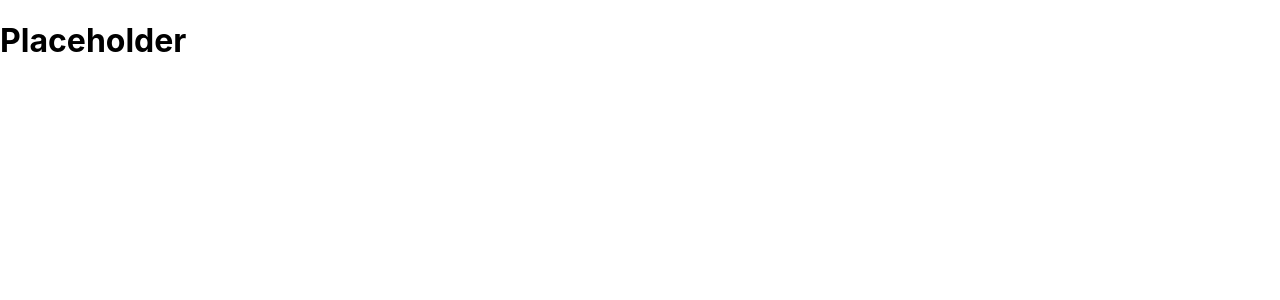
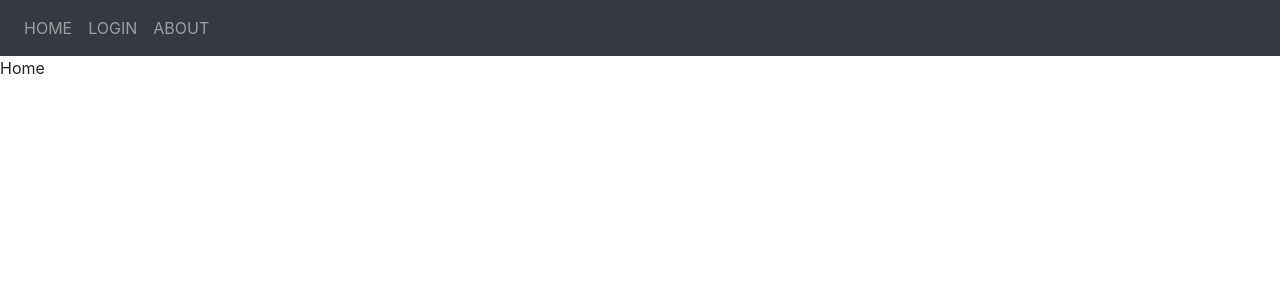
Before and after one commit to martinalbrnz/itc-challenge-front, a React (Create React App) app: page / in a window 1280 px wide. Shown: the top 300 px of the page. Built offline with nearby package versions, Linux system fonts and the light colour scheme.

Commit message:
Implement router to navigate between pages, bootstrap

```diff
--- a/package.json
+++ b/package.json
@@ -10,6 +10,7 @@
     "react": "^18.2.0",
     "react-dom": "^18.2.0",
     "react-redux": "^8.0.2",
+    "react-router-dom": "^6.3.0",
     "react-scripts": "5.0.1",
     "redux": "^4.2.0",
     "redux-devtools-extension": "^2.13.9",
--- a/public/index.html
+++ b/public/index.html
@@ -9,11 +9,13 @@
       name="description"
       content="Web site created using create-react-app"
     />
+    <link rel="apple-touch-icon" href="%PUBLIC_URL%/logo192.png" />
     <!--
       manifest.json provides metadata used when your web app is installed on a
       user's mobile device or desktop. See https://developers.google.com/web/fundamentals/web-app-manifest/
     -->
     <link rel="manifest" href="%PUBLIC_URL%/manifest.json" />
+    <link rel="stylesheet" href="https://cdn.jsdelivr.net/npm/bootstrap@4.3.1/dist/css/bootstrap.min.css" integrity="sha384-ggOyR0iXCbMQv3Xipma34MD+dH/1fQ784/j6cY/iJTQUOhcWr7x9JvoRxT2MZw1T" crossorigin="anonymous">
     <!--
       Notice the use of %PUBLIC_URL% in the tags above.
       It will be replaced with the URL of the `public` folder during the build.
--- /dev/null
+++ b/src/Components/About/index.jsx
@@ -0,0 +1,5 @@
+const About = () => {
+return <div>About</div>
+}
+
+export default About;
--- /dev/null
+++ b/src/Components/Home/index.jsx
@@ -0,0 +1,5 @@
+const Home = () => {
+return <div>Home</div>
+}
+
+export default Home;
--- /dev/null
+++ b/src/Components/Layout/Header/index.jsx
@@ -0,0 +1,27 @@
+import { Link } from "react-router-dom";
+
+const Header = () => {
+  return (
+    <nav className="navbar navbar-expand-lg navbar-dark bg-dark">
+      <ul className="navbar-nav mr-auto mt-2 mt-lg-0">
+        <li className="nav-item">
+          <Link to="/" className="nav-link">
+            HOME
+          </Link>
+        </li>
+        <li className="nav-item">
+          <Link to="login" className="nav-link">
+            LOGIN
+          </Link>
+        </li>
+        <li className="nav-item">
+          <Link to="about" className="nav-link">
+            ABOUT
+          </Link>
+        </li>
+      </ul>
+    </nav>
+  );
+};
+
+export default Header;
--- /dev/null
+++ b/src/Components/Layout/index.jsx
@@ -0,0 +1,20 @@
+import { BrowserRouter, Routes, Route } from "react-router-dom";
+import Header from "./Header";
+import Home from "../Home";
+import Login from "../Login";
+import About from "../About";
+
+const Layout = () => {
+  return (
+    <BrowserRouter>
+      <Header />
+      <Routes>
+        <Route path="/" element={<Home />} />
+        <Route path="login" element={<Login />} />
+        <Route path="about" element={<About />} />
+      </Routes>
+    </BrowserRouter>
+  )
+};
+
+export default Layout;
--- a/src/Components/Login/index.jsx
+++ b/src/Components/Login/index.jsx
@@ -0,0 +1,5 @@
+const Login = () => {
+  return <div>Login</div>;
+};
+
+export default Login;
--- a/src/index.js
+++ b/src/index.jsx
@@ -2,13 +2,14 @@ import React from "react";
 import ReactDOM from "react-dom/client";
 import { Provider } from "react-redux";
 import store from "./redux/store";
+import Layout from "./Components/Layout";
 import "./index.css";
 
 const root = ReactDOM.createRoot(document.getElementById("root"));
 root.render(
   <React.StrictMode>
     <Provider store={store}>
-      <h1>Placeholder</h1>
+      <Layout />
     </Provider>
   </React.StrictMode>
 );
```
Also changed, not shown: 1 other file (tests, documents, lock files or other folders).
